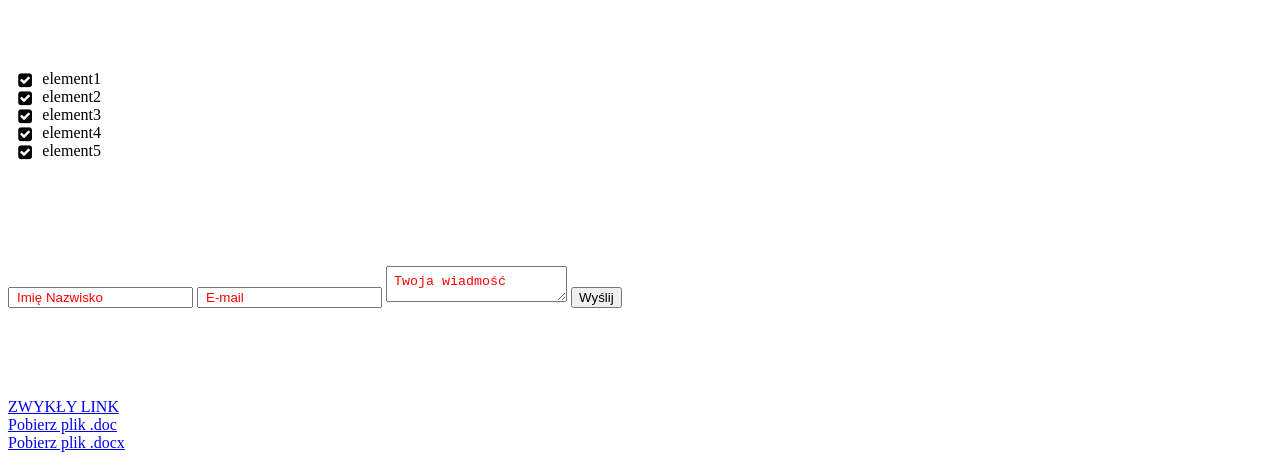
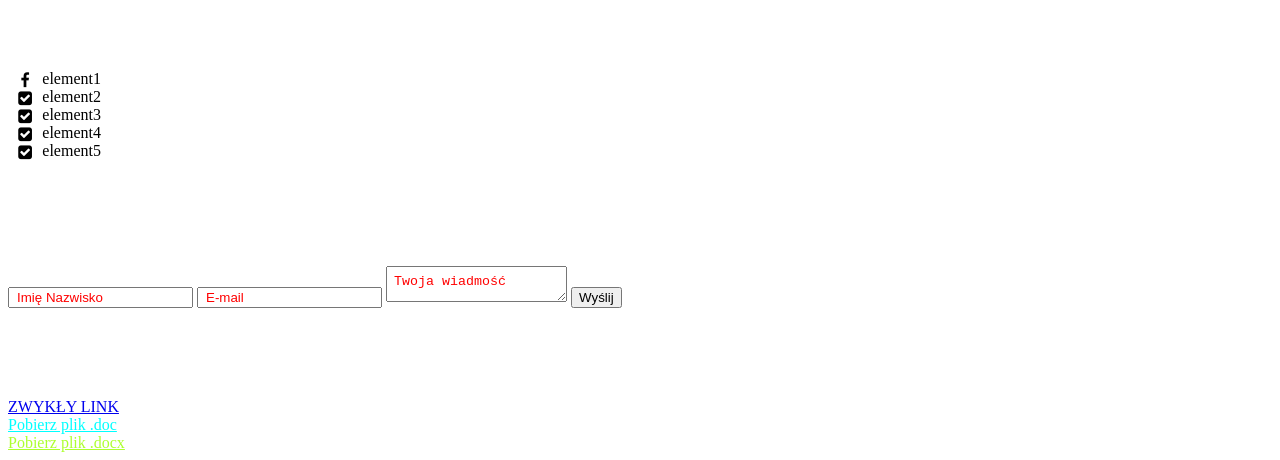
Before and after one commit to jerry75PL/snipets, a plain HTML site: page index.html in a window 1280 px wide. Shown: the part 882-1342 px from the top of the page. Drawn offline with Linux system fonts and the light colour scheme.

Commit message:
Nadanie innego koloru dla linku, który służy do pobierania plików z rozszerzeniem .doc i .docx

```diff
--- a/css/style.css
+++ b/css/style.css
@@ -101,3 +101,15 @@
     color: red;
     padding: 5px;
 }
+
+
+
+/*Nadanie innego koloru dla linku, który służy do pobierania plików z rozszerzeniem .doc i .docx*/
+
+
+a[href$=".doc"]{
+    color: aqua;
+}
+a[href$=".docx"]{
+    color: greenyellow;
+}
--- a/index.html
+++ b/index.html
@@ -39,7 +39,7 @@
     <!--Ikona Font Awesome jako znacznik listy za pomocą klas FA bez css-->
 
     <ul class="list fa-ul">
-        <li class="list-item "><i class="fa-li fa fa-check-square"></i>element1</li>
+        <li class="list-item "><i class="fa-li fa fa-facebook"></i>element1</li>
         <li class="list-item"><i class="fa-li fa fa-check-square"></i>element2</li>
         <li class="list-item"><i class="fa-li fa fa-check-square"></i>element3</li>
         <li class="list-item"><i class="fa-li fa fa-check-square"></i>element4</li>
```
